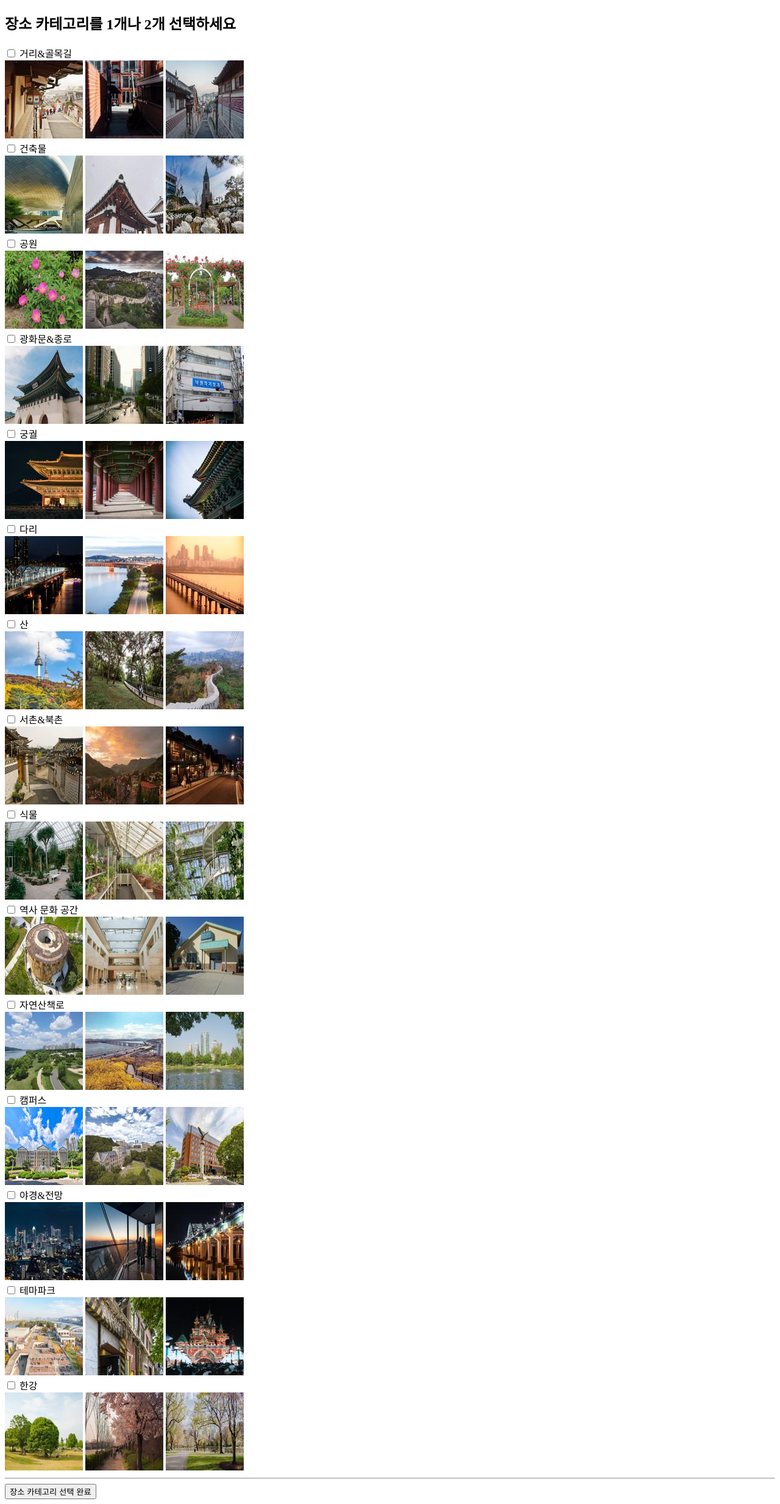
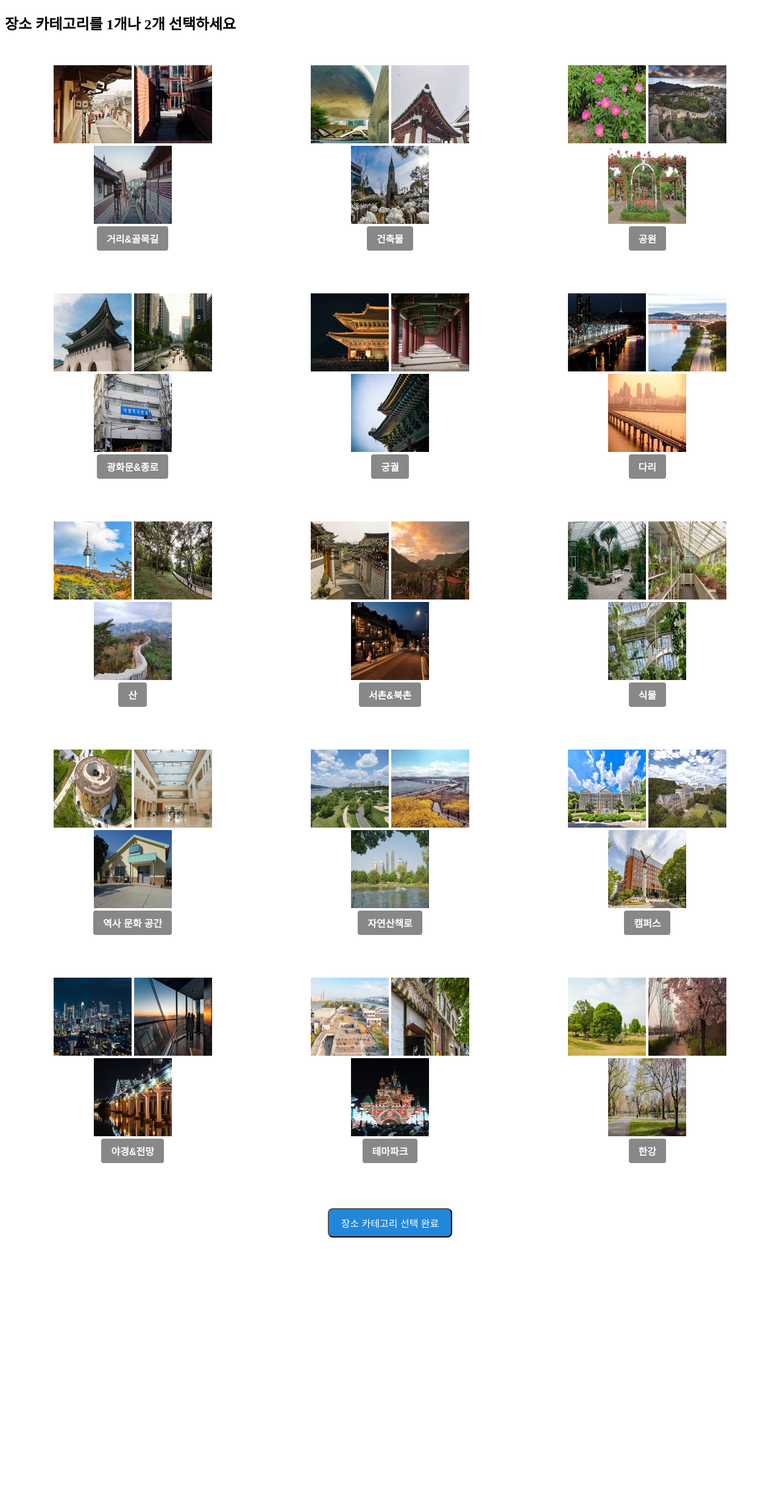
Before and after one commit to lth0422/fourhands_course_web, a Django app: page /place/place_category/ in a window 1280 px wide. Shown: the whole page at 61% size. After the commit the page ends 2029 px from the top, so only its background shows below. Run offline with Django 4.2, Linux system fonts and the light colour scheme; lists and menus that the app fills with data are empty.

Commit message:
장소 카테고리 선택 페이지 디자인 변경

```diff
--- a/place/templates/place/afterpick.html
+++ b/place/templates/place/afterpick.html
@@ -21,7 +21,7 @@
             text-decoration: none;
             display: inline-block;
             font-size: 16px;
-            margin: 4px 125px;
+            margin: 4px 70px;
             cursor: pointer;
             border-radius: 8px;
         }
--- a/place/templates/place/place_category.html
+++ b/place/templates/place/place_category.html
@@ -5,6 +5,49 @@
 <head>
     <meta charset="utf-8">
     <title>장소 카테고리 선택</title>
+    <style>
+        .form-check input[type="checkbox"] {
+            display: none;
+        }
+
+        .form-check label {
+            cursor: pointer;
+            padding: 8px 16px;
+            display: inline-block;
+            background: #888;
+            color: #fff;
+            font-family: sans-serif;
+            border-radius: 4px;
+            margin-bottom: 8px;
+            transition: background 0.2s ease;
+        }
+
+        .form-check input[type="checkbox"]:checked + label {
+            background: #86d993;
+        }
+
+
+        table th {
+            text-align: center;
+            padding: 30px;
+        }
+
+        .button {
+            display: inline-block;
+            padding: 10px 20px;
+            background-color: rgb(33, 135, 218);
+            color: white;
+            text-align: center;
+            text-decoration: none;
+            display: inline-block;
+            font-size: 16px;
+            margin: 4px 70px;
+            cursor: pointer;
+            border-radius: 8px;
+        }
+
+
+    </style>
 
 
 </head>
@@ -19,145 +62,186 @@
         </script>
         {% endif %}
 
+
+        <table>
+            <tr><th>
+                <img src="{% static 'img/road1.jpg' %}">
+                <img src="{% static 'img/road2.jpg' %}">
+                <img src="{% static 'img/road3.jpg' %}">
+
                 <div class="form-check">
                     <input type="checkbox" value = "거리&골목길"
                         id="street" name="place_categories">
                     <label for= "street">거리&골목길</label>
                 </div>
+            </th>
 
-        <img src="{% static 'img/road1.jpg' %}">
-        <img src="{% static 'img/road2.jpg' %}">
-        <img src="{% static 'img/road3.jpg' %}">
+
+
+            <th>
+                <img src="{% static 'img/building1.jpg' %}">
+                <img src="{% static 'img/building2.jpg' %}">
+                <img src="{% static 'img/building3.jpg' %}">
 
                 <div class="form-check">
                     <input type="checkbox" value = "건축물"
                             id="building" name="place_categories">
                     <label for= "building">건축물</label>
                 </div>
+            </th>
 
-        <img src="{% static 'img/building1.jpg' %}">
-        <img src="{% static 'img/building2.jpg' %}">
-        <img src="{% static 'img/building3.jpg' %}">
+            <th>
+                <img src="{% static 'img/park1.jpg' %}">
+                <img src="{% static 'img/park2.jpg' %}">
+                <img src="{% static 'img/park3.jpg' %}">
 
                 <div class="form-check">
                     <input type="checkbox" value = "공원"
                             id="park" name="place_categories">
                     <label for= "park">공원</label>
                 </div>
+            </th></tr>
 
-        <img src="{% static 'img/park1.jpg' %}">
-        <img src="{% static 'img/park2.jpg' %}">
-        <img src="{% static 'img/park3.jpg' %}">
+
+            <tr><th>
+                <img src="{% static 'img/Gwanghwamun1.jpg' %}">
+                <img src="{% static 'img/Gwanghwamun2.jpg' %}">
+                <img src="{% static 'img/Gwanghwamun3.jpg' %}">
 
                 <div class="form-check">
                     <input type="checkbox" value = "광화문&종로"
                             id="GHMJR" name="place_categories">
                     <label for= "GHMJR">광화문&종로</label>
                 </div>
+            </th>
 
-        <img src="{% static 'img/Gwanghwamun1.jpg' %}">
-        <img src="{% static 'img/Gwanghwamun2.jpg' %}">
-        <img src="{% static 'img/Gwanghwamun3.jpg' %}">
+
+            <th>
+                <img src="{% static 'img/castle1.jpg' %}">
+                <img src="{% static 'img/castle2.jpg' %}">
+                <img src="{% static 'img/castle3.jpg' %}">
 
                 <div class="form-check">
                     <input type="checkbox" value = "궁궐"
                             id="palace" name="place_categories">
                     <label for= "palace">궁궐</label>
                 </div>
+            </th>
 
-        <img src="{% static 'img/castle1.jpg' %}">
-        <img src="{% static 'img/castle2.jpg' %}">
-        <img src="{% static 'img/castle3.jpg' %}">
+            <th>
+                <img src="{% static 'img/bridge1.jpg' %}">
+                <img src="{% static 'img/bridge2.jpg' %}">
+                <img src="{% static 'img/bridge3.jpg' %}">
 
                 <div class="form-check">
                     <input type="checkbox" value = "다리"
                             id="bridge" name="place_categories">
                     <label for= "bridge">다리</label>
                 </div>
+            </th></tr>
 
-        <img src="{% static 'img/bridge1.jpg' %}">
-        <img src="{% static 'img/bridge2.jpg' %}">
-        <img src="{% static 'img/bridge3.jpg' %}">
+            <tr><th>
+                <img src="{% static 'img/mountain1.jpg' %}">
+                <img src="{% static 'img/mountain2.jpg' %}">
+                <img src="{% static 'img/mountain3.jpg' %}">
 
                 <div class="form-check">
                     <input type="checkbox" value = "산"
                             id="mountain" name="place_categories">
                     <label for= "mountain">산</label>
                 </div>
+            </th>
 
-        <img src="{% static 'img/mountain1.jpg' %}">
-        <img src="{% static 'img/mountain2.jpg' %}">
-        <img src="{% static 'img/mountain3.jpg' %}">
+            <th>
+                <img src="{% static 'img/seochon1.jpg' %}">
+                <img src="{% static 'img/seochon2.jpg' %}">
+                <img src="{% static 'img/seochon3.jpg' %}">
+
 
                 <div class="form-check">
                     <input type="checkbox" value = "서촌&북촌"
                             id="SCBC" name="place_categories">
                     <label for= "SCBC">서촌&북촌</label>
                 </div>
+            </th>
 
-        <img src="{% static 'img/seochon1.jpg' %}">
-        <img src="{% static 'img/seochon2.jpg' %}">
-        <img src="{% static 'img/seochon3.jpg' %}">
+            <th>
+                <img src="{% static 'img/plant1.jpg' %}">
+                <img src="{% static 'img/plant2.jpg' %}">
+                <img src="{% static 'img/plant3.jpg' %}">
 
                 <div class="form-check">
                     <input type="checkbox" value = "식물"
                             id="vegetal" name="place_categories">
                     <label for= "vegetal">식물</label>
                 </div>
+            </th></tr>
 
-        <img src="{% static 'img/plant1.jpg' %}">
-        <img src="{% static 'img/plant2.jpg' %}">
-        <img src="{% static 'img/plant3.jpg' %}">
+            <tr><th>
+                <img src="{% static 'img/history1.jpg' %}">
+                <img src="{% static 'img/history2.jpg' %}">
+                <img src="{% static 'img/history3.jpg' %}">
 
                 <div class="form-check">
                     <input type="checkbox" value = "역사 문화 공간"
                             id="Historic" name="place_categories">
                     <label for= "Historic">역사 문화 공간</label>
                 </div>
+            </th>
 
-        <img src="{% static 'img/history1.jpg' %}">
-        <img src="{% static 'img/history2.jpg' %}">
-        <img src="{% static 'img/history3.jpg' %}">
+            <th>
+                <img src="{% static 'img/walk1.jpg' %}">
+                <img src="{% static 'img/walk2.jpg' %}">
+                <img src="{% static 'img/walk3.jpg' %}">
+
 
                 <div class="form-check">
                     <input type="checkbox" value = "자연산책로"
                             id="naturetrail" name="place_categories">
                     <label for= "naturetrail">자연산책로</label>
                 </div>
+            </th>
 
-        <img src="{% static 'img/walk1.jpg' %}">
-        <img src="{% static 'img/walk2.jpg' %}">
-        <img src="{% static 'img/walk3.jpg' %}">
+            <th>
+                <img src="{% static 'img/univ1.jpg' %}">
+                <img src="{% static 'img/univ2.jpg' %}">
+                <img src="{% static 'img/univ3.jpg' %}">
 
                 <div class="form-check">
                     <input type="checkbox" value = "캠퍼스"
                             id="campus" name="place_categories">
                     <label for= "campus">캠퍼스</label>
                 </div>
+            </th></tr>
 
-        <img src="{% static 'img/univ1.jpg' %}">
-        <img src="{% static 'img/univ2.jpg' %}">
-        <img src="{% static 'img/univ3.jpg' %}">
+            <tr><th>
+                <img src="{% static 'img/tower1.jpg' %}">
+                <img src="{% static 'img/tower2.jpg' %}">
+                <img src="{% static 'img/tower3.jpg' %}">
 
                 <div class="form-check">
                     <input type="checkbox" value = "야경&전망"
                             id="scene" name="place_categories">
                     <label for= "scene">야경&전망</label>
                 </div>
+            </th>
 
-        <img src="{% static 'img/tower1.jpg' %}">
-        <img src="{% static 'img/tower2.jpg' %}">
-        <img src="{% static 'img/tower3.jpg' %}">
+            <th>
+                <img src="{% static 'img/themepark1.jpg' %}">
+                <img src="{% static 'img/themepark2.jpg' %}">
+                <img src="{% static 'img/themepark3.jpg' %}">
 
                 <div class="form-check">
                     <input type="checkbox" value = "테마파크"
                             id="themapark" name="place_categories">
                     <label for= "themapark">테마파크</label>
                 </div>
+            </th>
 
-        <img src="{% static 'img/themepark1.jpg' %}">
-        <img src="{% static 'img/themepark2.jpg' %}">
-        <img src="{% static 'img/themepark3.jpg' %}">
+            <th>
+                <img src="{% static 'img/HangangPark1.jpg' %}">
+                <img src="{% static 'img/HangangPark2.jpg' %}">
+                <img src="{% static 'img/HangangPark3.jpg' %}">
 
                 <div class="form-check">
                     <input type="checkbox" value = "한강"
@@ -165,12 +249,14 @@
                     <label for= "Hanriver">한강</label>
                 </div>
 
-        <img src="{% static 'img/HangangPark1.jpg' %}">
-        <img src="{% static 'img/HangangPark2.jpg' %}">
-        <img src="{% static 'img/HangangPark3.jpg' %}">
-        <hr/>
+            </th></tr>
 
-        <button type = "submit">장소 카테고리 선택 완료</button>
+            <tr>
+                <th></th>
+                <th><button class="button" type="submit">장소 카테고리 선택 완료</button></th>
+            </tr>
+
+
     </form>
 </body>
 
```
Also changed, not shown: restaurant/views.py (+15 -4 lines). Lines whose indentation alone changed are shown as unchanged.
